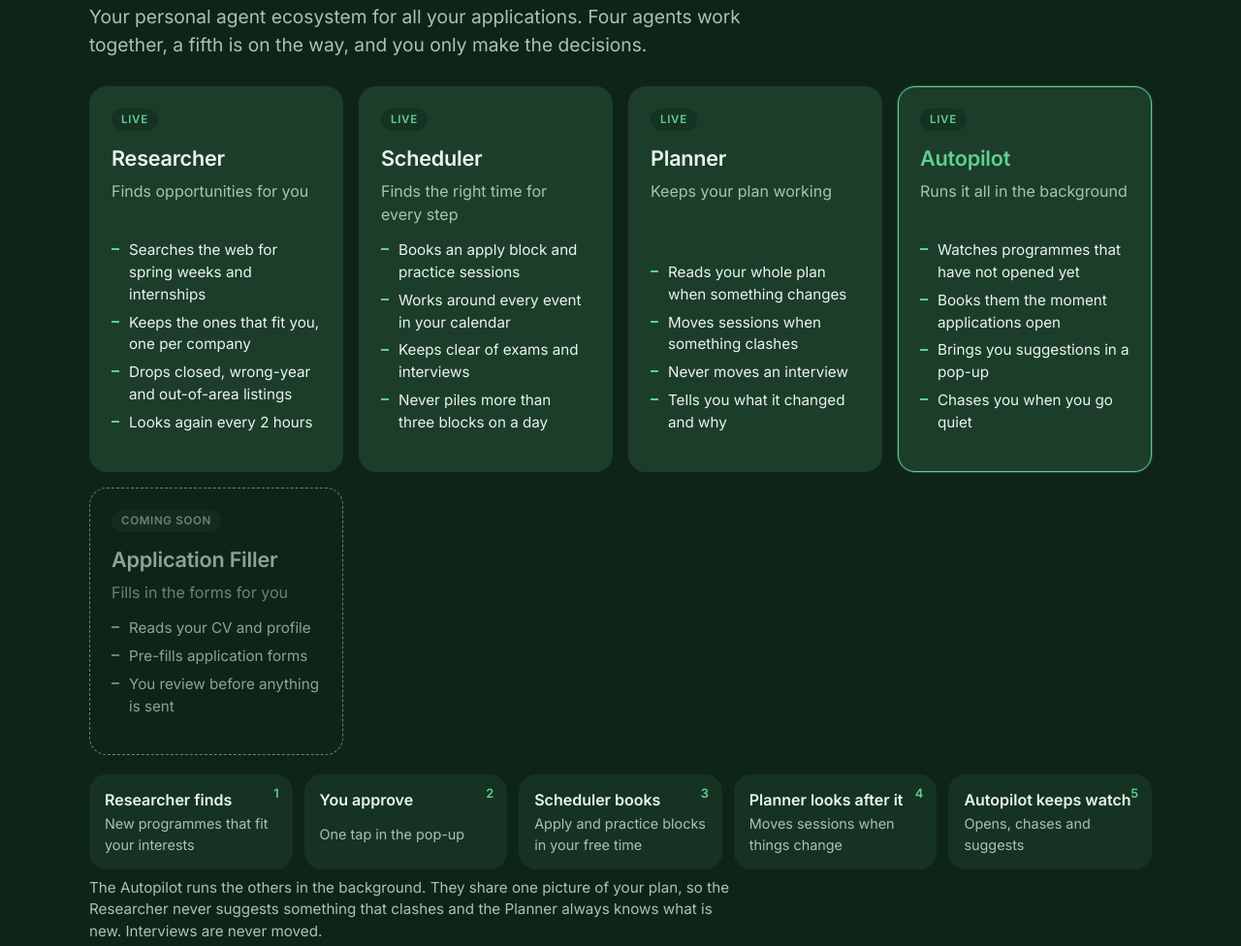
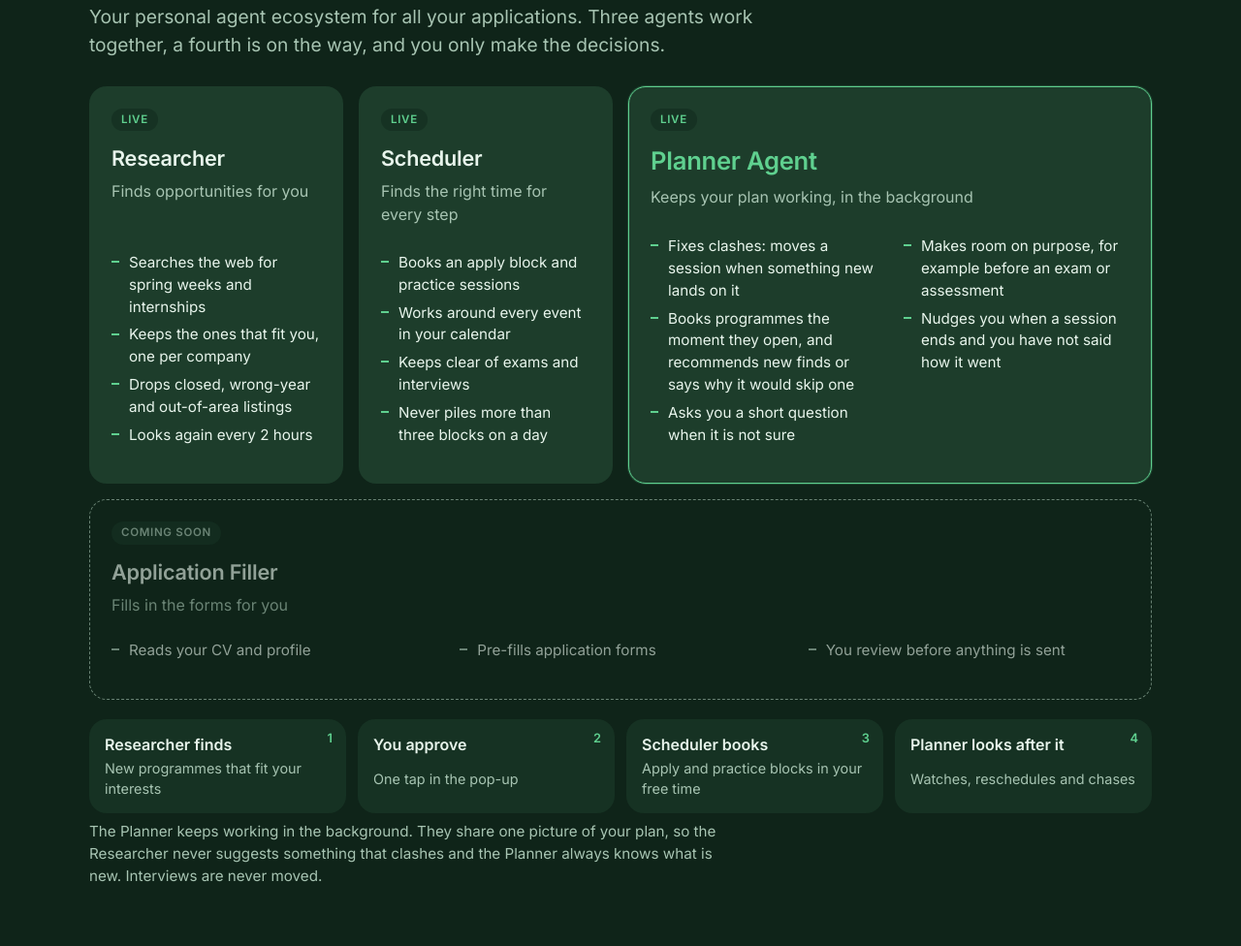
Before and after one commit to ypghanate/opportune2, a React app in the folder frontend/: page / in a window 1280 px wide. Shown: the part 1770-2746 px from the top of the page at 97% size. Built offline with nearby package versions, Linux system fonts and the light colour scheme; no server answers.

Commit message:
Planner card with five things; wider layout

```diff
--- a/frontend/overview.jsx
+++ b/frontend/overview.jsx
@@ -11,8 +11,13 @@ const WHAT = [
 const AGENTS = [
   { name: "Researcher", role: "Finds opportunities for you", tag: "Live", points: ["Searches the web for spring weeks and internships", "Keeps the ones that fit you, one per company", "Drops closed, wrong-year and out-of-area listings", "Looks again every 2 hours"] },
   { name: "Scheduler", role: "Finds the right time for every step", tag: "Live", points: ["Books an apply block and practice sessions", "Works around every event in your calendar", "Keeps clear of exams and interviews", "Never piles more than three blocks on a day"] },
-  { name: "Planner", role: "Keeps your plan working", tag: "Live", points: ["Reads your whole plan when something changes", "Moves sessions when something clashes", "Never moves an interview", "Tells you what it changed and why"] },
-  { name: "Autopilot", role: "Runs it all in the background", tag: "Live", main: true, points: ["Watches programmes that have not opened yet", "Books them the moment applications open", "Brings you suggestions in a pop-up", "Chases you when you go quiet"] },
+  { name: "Planner Agent", role: "Keeps your plan working, in the background", tag: "Live", main: true, points: [
+    "Fixes clashes: moves a session when something new lands on it",
+    "Makes room on purpose, for example before an exam or assessment",
+    "Books programmes the moment they open, and recommends new finds or says why it would skip one",
+    "Nudges you when a session ends and you have not said how it went",
+    "Asks you a short question when it is not sure",
+  ] },
   { name: "Application Filler", role: "Fills in the forms for you", tag: "Coming soon", soon: true, points: ["Reads your CV and profile", "Pre-fills application forms", "You review before anything is sent"] },
 ];
 
@@ -20,8 +25,7 @@ const SYNC = [
   ["Researcher finds", "New programmes that fit your interests"],
   ["You approve", "One tap in the pop-up"],
   ["Scheduler books", "Apply and practice blocks in your free time"],
-  ["Planner looks after it", "Moves sessions when things change"],
-  ["Autopilot keeps watch", "Opens, chases and suggests"],
+  ["Planner looks after it", "Watches, reschedules and chases"],
 ];
 
 const STEPS = [
@@ -64,7 +68,7 @@ export default function Overview({ authed }) {
 
       <section className="wrap section" aria-labelledby="auto">
         <h2 id="auto">Meet your agents</h2>
-        <p className="lede">Your personal agent ecosystem for all your applications. Four agents work together, a fifth is on the way, and you only make the decisions.</p>
+        <p className="lede">Your personal agent ecosystem for all your applications. Three agents work together, a fourth is on the way, and you only make the decisions.</p>
         <div className="agents">
           {AGENTS.map((a) => (
             <article className={`agent-card${a.main ? " main" : ""}${a.soon ? " soon" : ""}`} key={a.name}>
@@ -80,7 +84,7 @@ export default function Overview({ authed }) {
             <li key={t}><strong>{t}</strong><span>{d}</span></li>
           ))}
         </ol>
-        <p className="muted sync-note">The Autopilot runs the others in the background. They share one picture of your plan, so the Researcher never suggests something that clashes and the Planner always knows what is new. Interviews are never moved.</p>
+        <p className="muted sync-note">The Planner keeps working in the background. They share one picture of your plan, so the Researcher never suggests something that clashes and the Planner always knows what is new. Interviews are never moved.</p>
       </section>
 
       <section className="wrap section" id="how" aria-labelledby="how-h">
--- a/frontend/style.css
+++ b/frontend/style.css
@@ -442,3 +442,14 @@ a.dh-stat:hover { outline: 1px solid var(--accent); }
 .pill-watch { background: rgba(255,200,87,.18); color: #ffd27a; }
 @media (max-width: 700px) { .ag-cols { grid-template-columns: 1fr; } .ag-found ul { grid-template-columns: 1fr; } .ag { padding: 16px; } }
 @media (prefers-reduced-motion: reduce) { .ag-orb, .ag-spin, .ag-steps li.now .ag-dot, .pill-wait { animation: none; } }
+
+/* agent cards: Planner is wider because it does the most; the Filler sits underneath as a slim banner */
+@media (min-width: 960px) {
+  .agents { grid-template-columns: repeat(4, 1fr); }
+  .agent-card.main { grid-column: span 2; }
+  .agent-card.main ul { grid-template-columns: 1fr 1fr; column-gap: 28px; margin-top: 14px; }
+  .agent-card.soon { grid-column: 1 / -1; }
+  .agent-card.soon ul { grid-template-columns: repeat(3, 1fr); column-gap: 28px; margin-top: 10px; }
+}
+.agent-card.main h3 { font-size: 1.6rem; }
+.agent-card ul { align-content: start; }
```
